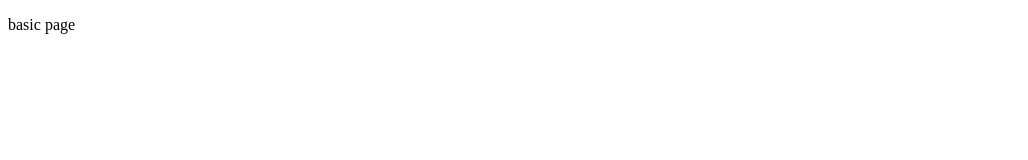
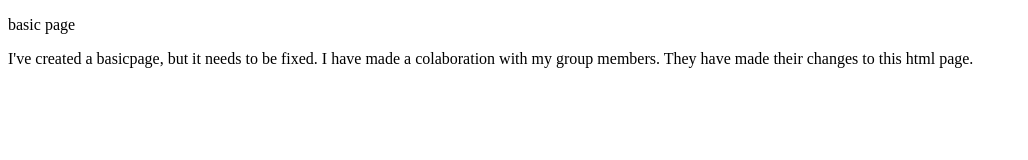
Before and after one commit to pjohnson35/basicpage, a plain HTML site: page index.html in a window 1280 px wide. Shown: the whole page, without its empty margins (0-1028 px from the left). Drawn offline with Linux system fonts and the light colour scheme.

Commit message:
added a new paragraph

```diff
--- a/index.html
+++ b/index.html
@@ -5,5 +5,6 @@
 </head>
 <body>
 	<p>basic page</p>
+	<p>I've created a basicpage, but it needs to be fixed. I have made a colaboration with my group members. They have made their changes to this html page.</p>
 </body>
 </html>
```
